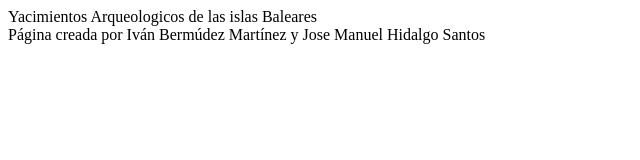
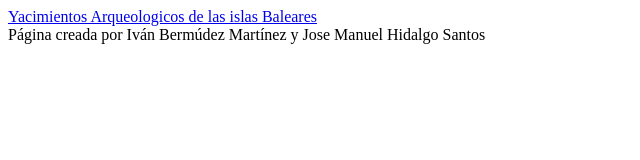
Before and after one commit to JoseManuelHidalgo/web, a plain HTML site: page Pagina principal/Pagina principal.html in a window 1280 px wide. Shown: the whole page, without its empty margins (0-640 px from the left). Drawn offline with Linux system fonts and the light colour scheme.

Commit message:
href pagina principal

```diff
--- a/Pagina principal/Pagina principal.html
+++ b/Pagina principal/Pagina principal.html
@@ -18,7 +18,7 @@
 </head>
 <body>
 
-<Header> Yacimientos Arqueologicos de las islas Baleares</Header>
+<Header><a href="https://ca.wikipedia.org/wiki/Hist%C3%B2ria_de_les_Illes_Balears"> Yacimientos Arqueologicos de las islas Baleares</a></Header>
 
 <nav>
 
```
